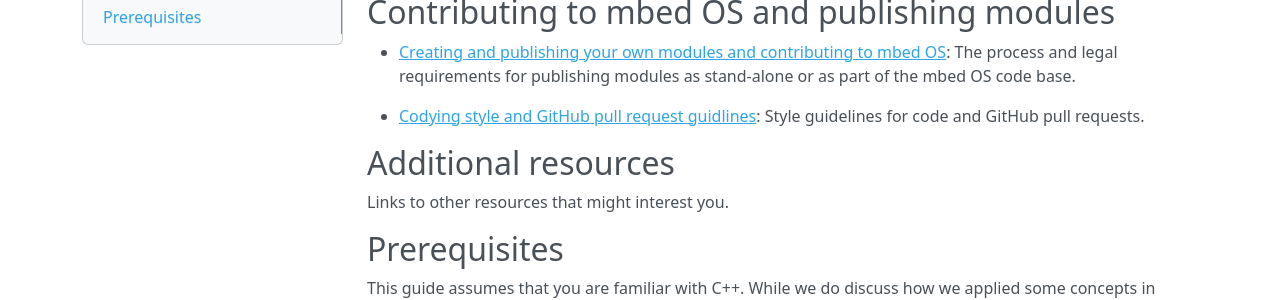
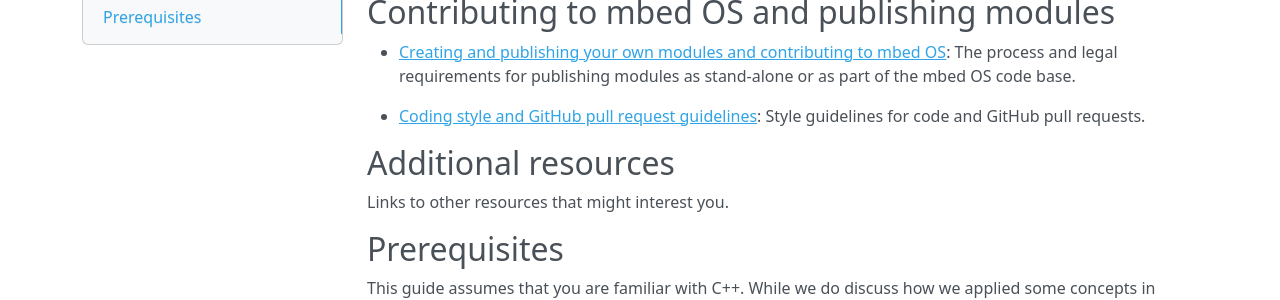
Before and after one commit to ARMmbed/GettingStartedmbedOS, an MkDocs documentation site: the page built from Docs/Full_Guide/guide_index.md, in a window 1280 px wide and 900 px high, scrolled down 505 px. Shown: the part 361-661 px from the top of the window. Built offline with MkDocs 1.6.1, drawn with Linux system fonts in a browser that asks for light colours; nearby versions of some CDN libraries; old or Windows-style settings are respelled for this version of MkDocs.

Commit message:
Typos all over the place

```diff
--- a/Docs/Full_Guide/guide_index.md
+++ b/Docs/Full_Guide/guide_index.md
@@ -32,7 +32,7 @@ These chapters explain how to work with the various mbed OS features:
 
 * [Creating and publishing your own modules and contributing to mbed OS](contributing.md): The process and legal requirements for publishing modules as stand-alone or as part of the mbed OS code base.
 
-* [Codying style and GitHub pull request guidlines](Code_Style): Style guidelines for code and GitHub pull requests.
+* [Coding style and GitHub pull request guidelines](Code_Style): Style guidelines for code and GitHub pull requests.
 
 ## Additional resources
 
```
